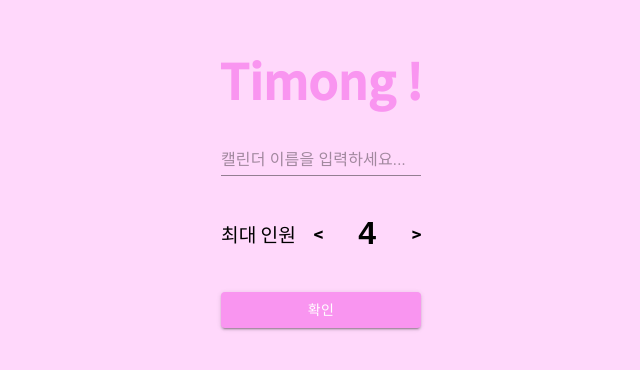
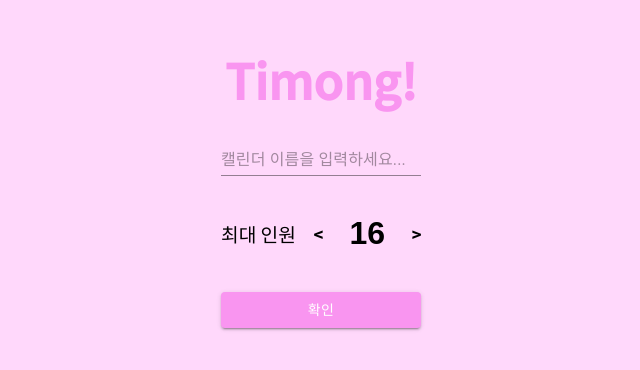
Before and after one commit to rkskekzzz/timong, a React (Create React App) app in the folder frontend/: page / in a window 1280 px wide. Shown: the part 214-584 px from the top of the page, without its empty margins (319-959 px from the left). Built offline with nearby package versions, Linux system fonts and the light colour scheme.

Commit message:
Feat : Starter 네트워크 연결

```diff
--- a/frontend/src/Components/Starter/Starter.tsx
+++ b/frontend/src/Components/Starter/Starter.tsx
@@ -1,16 +1,19 @@
-import React, { useState, useCallback } from 'react';
+import React, { useState, useCallback, useContext } from 'react';
 import { Input } from '@mui/material';
 import { useFormik } from 'formik';
 import Styled from './Starter.styled';
 import { themes } from 'src/theme';
 import { CalendarService } from 'src/Network/TimongService';
-
-// let prev_windows_scrollX = 0;
+import { useNavigate } from 'react-router-dom';
+import { UserContext } from 'src/App';
 
 const StarterInputs = () => {
+  const { dispatch } = useContext(UserContext);
+  const navi = useNavigate();
+  const [isEmpty, setIsEmpty] = useState<boolean>(false);
   const [touchStart, setTouchStart] = useState<number>(0);
   const [isChanging, setIsChanging] = useState<boolean>(false);
-  const [value, setValue] = useState<number>(4);
+  const [value, setValue] = useState<number>(16);
 
   const formik = useFormik({
     initialValues: {
@@ -21,12 +24,17 @@ const StarterInputs = () => {
     },
   });
 
-  const handleSubmitButton = useCallback(() => {
-    console.log(`title ${formik.values.calendarName}`);
-
-    console.log(`value ${value}`);
-
-    CalendarService.create();
+  const handleSubmitButton = useCallback(async () => {
+    if (formik.values.calendarName === '') {
+      setIsEmpty(true);
+      setTimeout(() => {
+        setIsEmpty(false);
+      }, 1000);
+      return;
+    }
+    const result = await CalendarService.create();
+    dispatch({ type: 'INIT', users: result.users });
+    navi(result._id);
   }, [formik, value]);
 
   const handleValue = useCallback(
@@ -71,7 +79,7 @@ const StarterInputs = () => {
   return (
     <Styled.StarterModalForm>
       <Input
-        // error={isError.name ? true : false}
+        error={isEmpty ? true : false}
         autoComplete="false"
         id="calendarName"
         placeholder="캘린더 이름을 입력하세요..."
@@ -106,7 +114,19 @@ const Starter = () => {
     <Styled.Starter style={{ background: themes.main.background }}>
       <Styled.StarterModalTitle style={{ color: themes.main.theme }}>
         <b>T</b>
-        <i>T</i>imong !
+        <i>T</i>
+        <b>i</b>
+        <i>i</i>
+        <b>m</b>
+        <i>m</i>
+        <b>o</b>
+        <i>o</i>
+        <b>n</b>
+        <i>n</i>
+        <b>g</b>
+        <i>g</i>
+        <b>!</b>
+        <i>!</i>
       </Styled.StarterModalTitle>
       <StarterInputs />
     </Styled.Starter>
```
